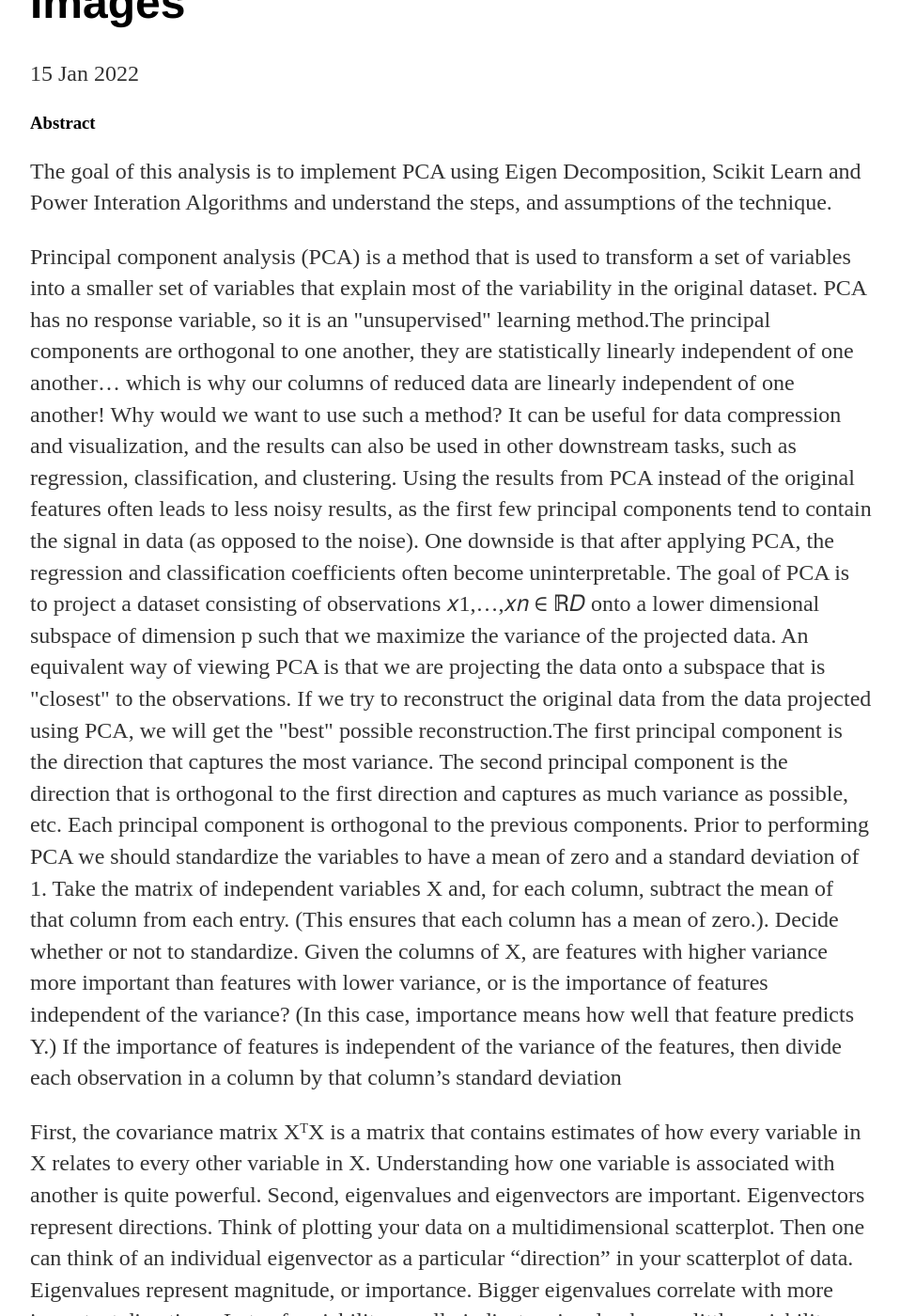
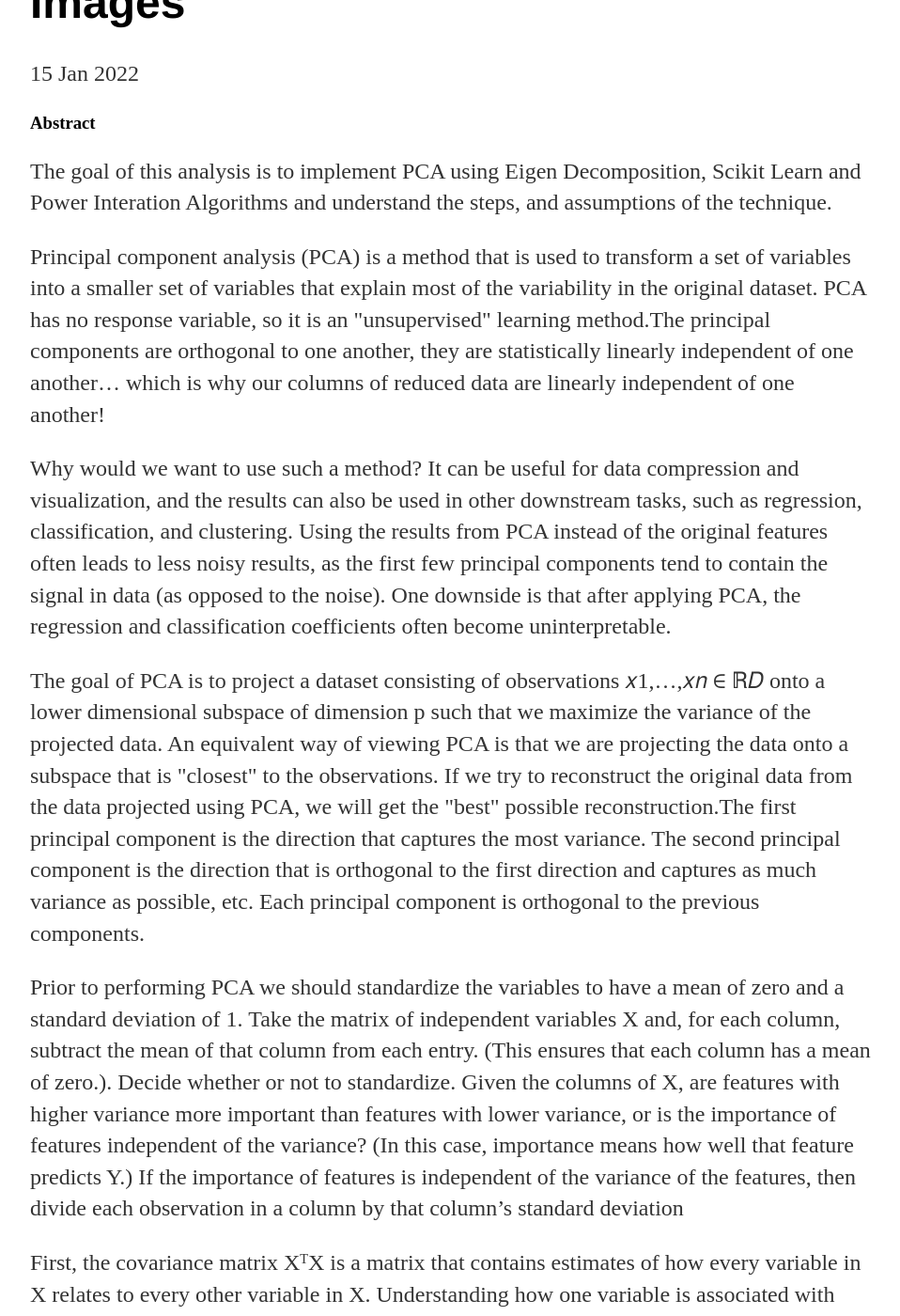
Before and after one commit to lakshmi2688/lakshmi2688.github.io, a Jekyll site: the page built from _posts/2022-01-15-Principal Component Analysis of Images.md, in a window 1280 px wide and 1400 px high, scrolled down 206 px. Shown: the whole window at 94% size, without its empty margins (160-1118 px from the left). Built offline with Jekyll 4.4.1, drawn with Linux system fonts in a browser that asks for light colours; some of the changed text lies outside the part shown.

Commit message:
Update 2022-01-15-Principal Component Analysis of Images.md

```diff
--- a/_posts/2022-01-15-Principal Component Analysis of Images.md
+++ b/_posts/2022-01-15-Principal Component Analysis of Images.md
@@ -7,19 +7,19 @@ date: 2022-01-15
 <h3>Abstract</h3>
 <p>The goal of this analysis is to implement PCA using Eigen Decomposition, Scikit Learn and Power Interation Algorithms and understand the steps, and assumptions of the technique.</p>
 
-<p>Principal component analysis (PCA) is a method that is used to transform a set of variables into a smaller set of variables that explain most of the variability in the original dataset. PCA has no response variable, so it is an "unsupervised" learning method.The principal components are orthogonal to one another, they are statistically linearly independent of one another… which is why our columns of reduced data are linearly independent of one another!
+<p>Principal component analysis (PCA) is a method that is used to transform a set of variables into a smaller set of variables that explain most of the variability in the original dataset. PCA has no response variable, so it is an "unsupervised" learning method.The principal components are orthogonal to one another, they are statistically linearly independent of one another… which is why our columns of reduced data are linearly independent of one another!</p>
 
-Why would we want to use such a method? It can be useful for data compression and visualization, and the results can also be used in other downstream tasks, such as regression, classification, and clustering. Using the results from PCA instead of the original features often leads to less noisy results, as the first few principal components tend to contain the signal in data (as opposed to the noise). One downside is that after applying PCA, the regression and classification coefficients often become uninterpretable.
+<p>Why would we want to use such a method? It can be useful for data compression and visualization, and the results can also be used in other downstream tasks, such as regression, classification, and clustering. Using the results from PCA instead of the original features often leads to less noisy results, as the first few principal components tend to contain the signal in data (as opposed to the noise). One downside is that after applying PCA, the regression and classification coefficients often become uninterpretable.</p>
 
-The goal of PCA is to project a dataset consisting of observations  𝑥1,…,𝑥𝑛 ∈ ℝ𝐷  onto a lower dimensional subspace of dimension p such that we maximize the variance of the projected data. An equivalent way of viewing PCA is that we are projecting the data onto a subspace that is "closest" to the observations. If we try to reconstruct the original data from the data projected using PCA, we will get the "best" possible reconstruction.The first principal component is the direction that captures the most variance. The second principal component is the direction that is orthogonal to the first direction and captures as much variance as possible, etc. Each principal component is orthogonal to the previous components.
+<p>The goal of PCA is to project a dataset consisting of observations  𝑥1,…,𝑥𝑛 ∈ ℝ𝐷  onto a lower dimensional subspace of dimension p such that we maximize the variance of the projected data. An equivalent way of viewing PCA is that we are projecting the data onto a subspace that is "closest" to the observations. If we try to reconstruct the original data from the data projected using PCA, we will get the "best" possible reconstruction.The first principal component is the direction that captures the most variance. The second principal component is the direction that is orthogonal to the first direction and captures as much variance as possible, etc. Each principal component is orthogonal to the previous components.</p>
 
-Prior to performing PCA we should standardize the variables to have a mean of zero and a standard deviation of 1. Take the matrix of independent variables X and, for each column, subtract the mean of that column from each entry. (This ensures that each column has a mean of zero.). Decide whether or not to standardize. Given the columns of X, are features with higher variance more important than features with lower variance, or is the importance of features independent of the variance? (In this case, importance means how well that feature predicts Y.) If the importance of features is independent of the variance of the features, then divide each observation in a column by that column’s standard deviation </p>
+<p>Prior to performing PCA we should standardize the variables to have a mean of zero and a standard deviation of 1. Take the matrix of independent variables X and, for each column, subtract the mean of that column from each entry. (This ensures that each column has a mean of zero.). Decide whether or not to standardize. Given the columns of X, are features with higher variance more important than features with lower variance, or is the importance of features independent of the variance? (In this case, importance means how well that feature predicts Y.) If the importance of features is independent of the variance of the features, then divide each observation in a column by that column’s standard deviation </p>
 
-<p>First, the covariance matrix XᵀX is a matrix that contains estimates of how every variable in X relates to every other variable in X. Understanding how one variable is associated with another is quite powerful.
+<p>First, the covariance matrix XᵀX is a matrix that contains estimates of how every variable in X relates to every other variable in X. Understanding how one variable is associated with another is quite powerful.</p>
 
-Second, eigenvalues and eigenvectors are important. Eigenvectors represent directions. Think of plotting your data on a multidimensional scatterplot. Then one can think of an individual eigenvector as a particular “direction” in your scatterplot of data. Eigenvalues represent magnitude, or importance. Bigger eigenvalues correlate with more important directions.
+<p>Second, eigenvalues and eigenvectors are important. Eigenvectors represent directions. Think of plotting your data on a multidimensional scatterplot. Then one can think of an individual eigenvector as a particular “direction” in your scatterplot of data. Eigenvalues represent magnitude, or importance. Bigger eigenvalues correlate with more important directions.</p>
 
-Lots of variability usually indicates signal, whereas little variability usually indicates noise. Thus, the more variability there is in a particular direction is, theoretically, indicative of something important we want to detect..</p>
+<p>Lots of variability usually indicates signal, whereas little variability usually indicates noise. Thus, the more variability there is in a particular direction is, theoretically, indicative of something important we want to detect.</p>
 
 <h4> Links to Data set and Data dictionary</h4>
 <ul><li>The dataset using for this analysis is directly imported from sklearn.datasets</li>
```
